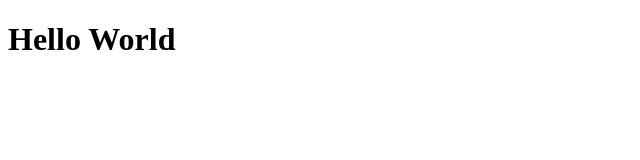
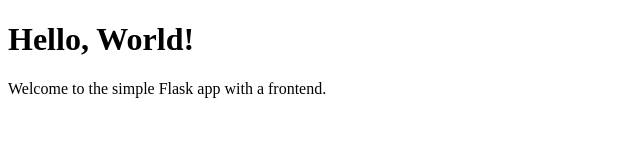
Before and after one commit to malachico/hello-world-simple-app, a plain HTML site: page frontend/index.html in a window 1280 px wide. Shown: the whole page, without its empty margins (0-640 px from the left). Drawn offline with Linux system fonts and the light colour scheme.

Commit message:
Create frontend/index.html for simple Flask app

```diff
--- a/frontend/index.html
+++ b/frontend/index.html
@@ -3,9 +3,10 @@
 <head>
     <meta charset="UTF-8">
     <meta name="viewport" content="width=device-width, initial-scale=1.0">
-    <title>Hello World</title>
+    <title>Hello World Simple App</title>
 </head>
 <body>
-    <h1>Hello World</h1>
+    <h1>Hello, World!</h1>
+    <p>Welcome to the simple Flask app with a frontend.</p>
 </body>
 </html>
```
